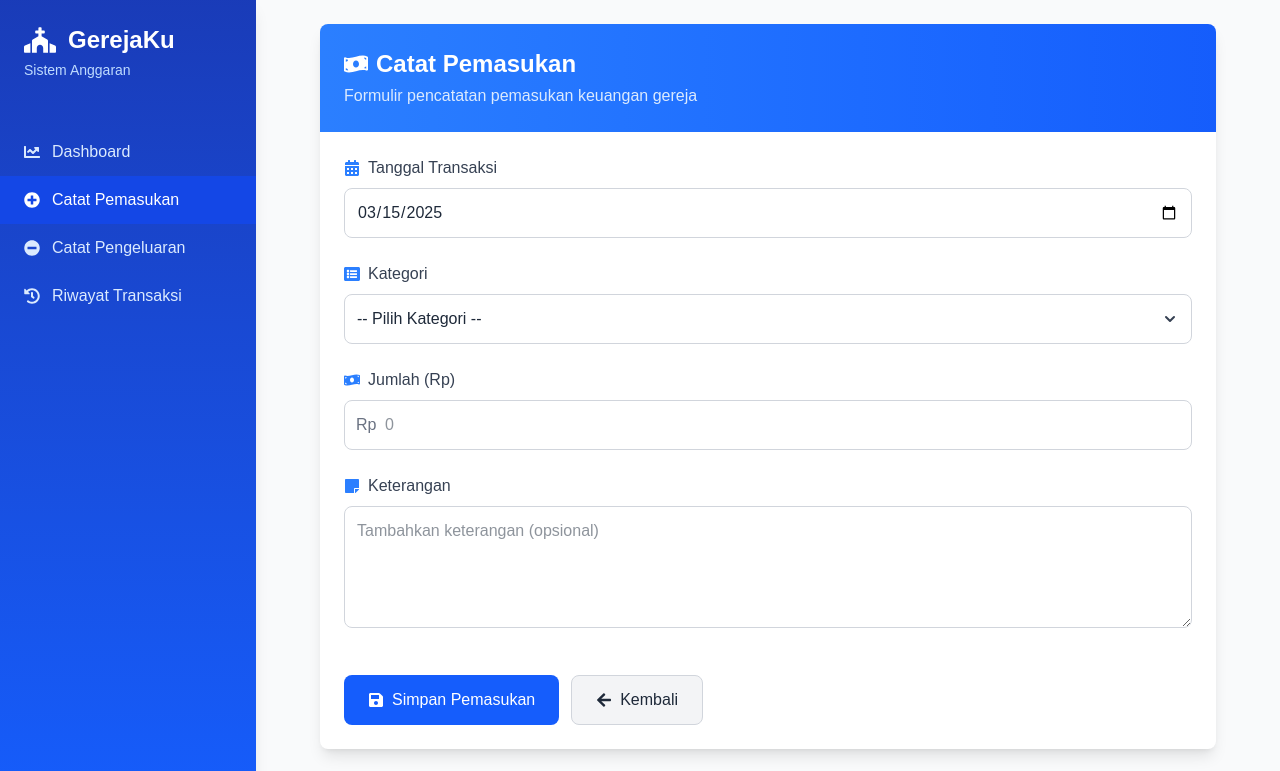
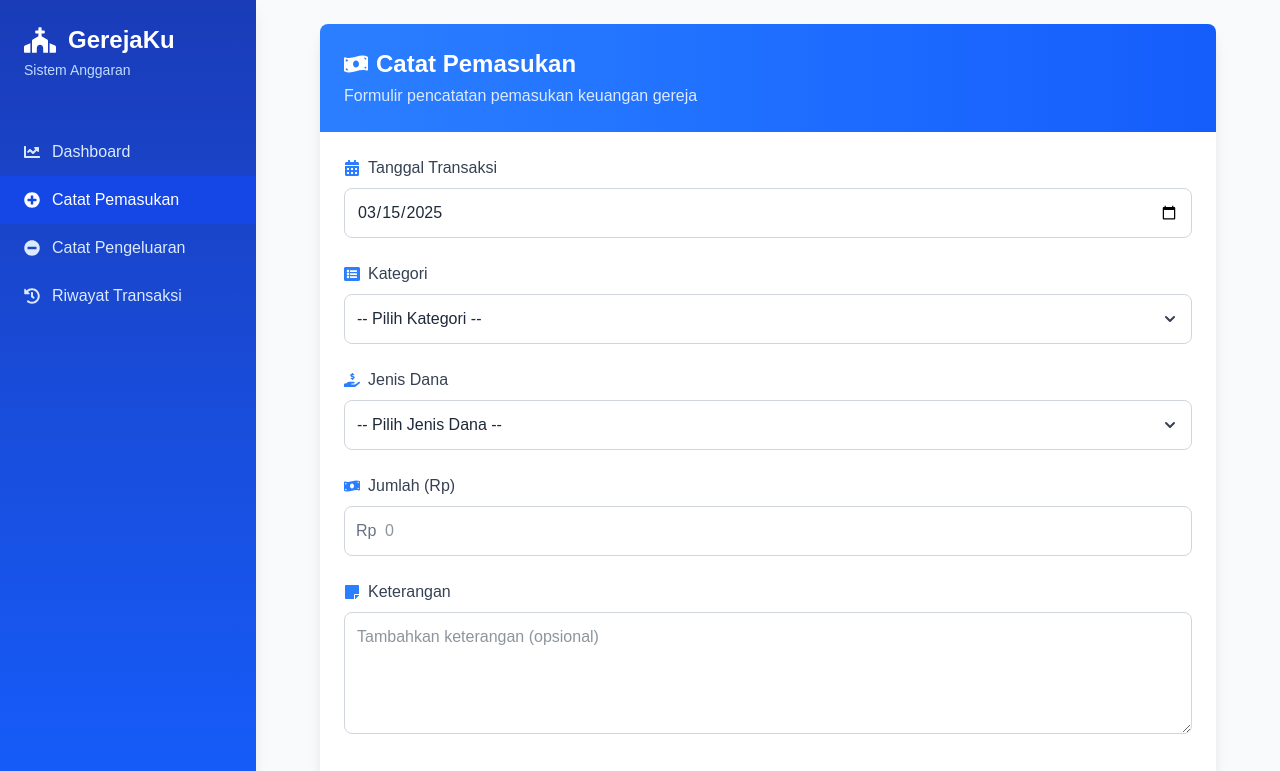
Before and after one commit to GabrielArdy/finance-tracker-react, a Next.js app: page /admin/income in a window 1280 px wide. Shown: the top 771 px of the page. Built offline with nearby package versions, Linux system fonts and the light colour scheme.

Commit message:
feat: add source of fund in income form

```diff
--- a/src/app/admin/income/page.jsx
+++ b/src/app/admin/income/page.jsx
@@ -14,7 +14,8 @@ import {
   FaMinusCircle,
   FaHistory,
   FaBars,
-  FaTimes
+  FaTimes,
+  FaHandHoldingUsd
 } from 'react-icons/fa';
 import Link from 'next/link';
 import Swal from 'sweetalert2';
@@ -32,6 +33,14 @@ const incomeCategories = [
   { id: 8, name: 'Lainnya' }
 ];
 
+// List of offering types (Jenis Dana)
+const offeringTypes = [
+  { id: 1, name: 'Pundi Merah' },
+  { id: 2, name: 'Pundi Hijau' },
+  { id: 3, name: 'G-1000 (Dana Sosial)' },
+  { id: 4, name: 'Persekutuan Rumah Tangga' }
+];
+
 export default function IncomeForm() {
   const router = useRouter();
   const pathname = usePathname();
@@ -40,6 +49,7 @@ export default function IncomeForm() {
   const [formData, setFormData] = useState({
     date: new Date().toISOString().split('T')[0],
     category: '',
+    offeringType: '', // New field for jenis dana
     amount: '',
     description: ''
   });
@@ -69,6 +79,7 @@ export default function IncomeForm() {
     const newErrors = {};
     if (!formData.date) newErrors.date = 'Tanggal wajib diisi';
     if (!formData.category) newErrors.category = 'Kategori wajib dipilih';
+    if (!formData.offeringType) newErrors.offeringType = 'Jenis dana wajib dipilih'; // New validation
     if (!formData.amount || formData.amount <= 0) newErrors.amount = 'Jumlah harus lebih dari 0';
 
     setErrors(newErrors);
@@ -86,6 +97,7 @@ export default function IncomeForm() {
         <div class="text-left">
           <p><strong>Tanggal:</strong> ${formData.date}</p>
           <p><strong>Kategori:</strong> ${formData.category}</p>
+          <p><strong>Jenis Dana:</strong> ${formData.offeringType}</p>
           <p><strong>Jumlah:</strong> Rp ${parseFloat(formData.amount).toLocaleString('id-ID')}</p>
           <p><strong>Keterangan:</strong> ${formData.description || '-'}</p>
         </div>
@@ -312,6 +324,41 @@ export default function IncomeForm() {
                   )}
                 </div>
 
+                {/* Offering Type Dropdown (New) */}
+                <div className="form-group">
+                  <label className="block text-gray-700 font-medium mb-2">
+                    <div className="flex items-center">
+                      <FaHandHoldingUsd className="text-blue-500 mr-2" />
+                      Jenis Dana
+                    </div>
+                  </label>
+                  <div className="relative">
+                    <select
+                      name="offeringType"
+                      value={formData.offeringType}
+                      onChange={handleChange}
+                      className={`w-full p-3 border rounded-lg appearance-none focus:ring focus:ring-blue-300 focus:border-blue-500 outline-none transition text-gray-800 bg-white ${
+                        errors.offeringType ? 'border-red-500' : 'border-gray-300'
+                      }`}
+                    >
+                      <option value="">-- Pilih Jenis Dana --</option>
+                      {offeringTypes.map((type) => (
+                        <option key={type.id} value={type.name}>
+                          {type.name}
+                        </option>
+                      ))}
+                    </select>
+                    <div className="pointer-events-none absolute inset-y-0 right-0 flex items-center px-3 text-gray-700">
+                      <svg className="h-5 w-5" fill="currentColor" viewBox="0 0 20 20">
+                        <path fillRule="evenodd" d="M5.293 7.293a1 1 0 011.414 0L10 10.586l3.293-3.293a1 1 0 111.414 1.414l-4 4a1 1 0 01-1.414 0l-4-4a1 1 0 010-1.414z" clipRule="evenodd"></path>
+                      </svg>
+                    </div>
+                  </div>
+                  {errors.offeringType && (
+                    <p className="text-red-500 text-sm mt-1">{errors.offeringType}</p>
+                  )}
+                </div>
+
                 {/* Amount Input */}
                 <div className="form-group">
                   <label className="block text-gray-700 font-medium mb-2">
@@ -390,7 +437,7 @@ export default function IncomeForm() {
                 <h3 className="text-sm font-medium text-blue-800">Tips pencatatan keuangan</h3>
                 <div className="mt-2 text-sm text-blue-700 space-y-1">
                   <p>• Pastikan tanggal transaksi sudah benar</p>
-                  <p>• Pilih kategori yang paling sesuai</p>
+                  <p>• Pilih kategori dan jenis dana yang sesuai</p>
                   <p>• Berikan keterangan yang jelas untuk memudahkan pencarian</p>
                 </div>
               </div>
```
